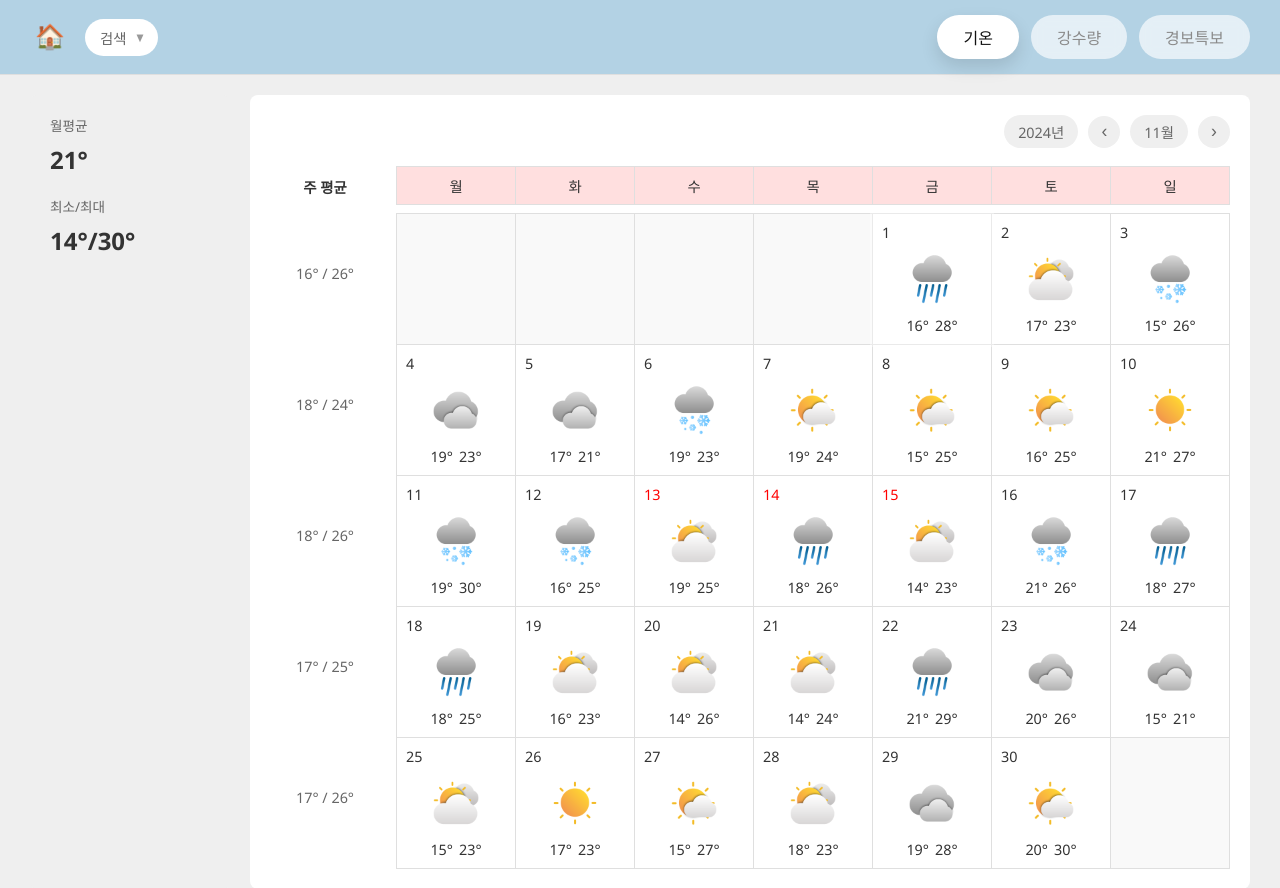
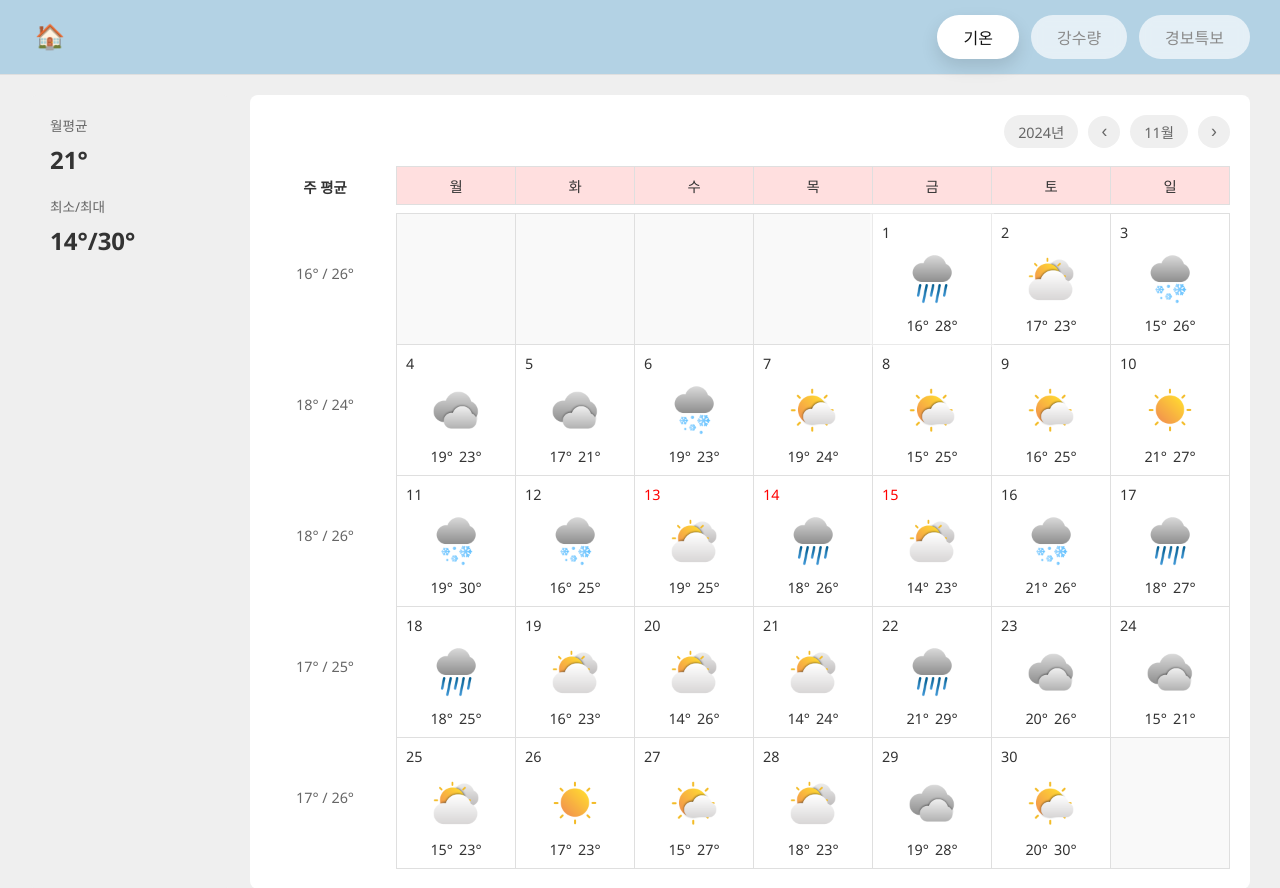
Before and after one commit to AMPers25/team09, a PHP site: page /pages/temp-calendar.html in a window 1280 px wide. Shown: the top 888 px of the page. Run offline with PHP 8.4, Linux system fonts and the light colour scheme.

Commit message:
remove search bar

```diff
--- a/assets/css/calendar.css
+++ b/assets/css/calendar.css
@@ -33,23 +33,6 @@ body {
     font-size: 1.5em;
     cursor: pointer;
     padding: 5px;
-}
-
-.search-bar {
-    background: white;
-    border-radius: 20px;
-    padding: 8px 15px;
-    display: flex;
-    align-items: center;
-    gap: 10px;
-    font-size: 0.9em;
-    color: #666;
-    cursor: pointer;
-}
-
-.dropdown-icon {
-    font-size: 0.7em;
-    color: #999;
 }
 
 .nav-right {
--- a/pages/temp-calendar.html
+++ b/pages/temp-calendar.html
@@ -11,10 +11,6 @@
     <div class="top-nav">
         <div class="nav-left">
             <button class="home-btn" aria-label="홈으로 이동">🏠</button>
-            <div class="search-bar">
-                <span>검색</span>
-                <span class="dropdown-icon">▼</span>
-            </div>
         </div>
         <div class="nav-right">
             <button class="nav-tab active" data-tab="temperature">기온</button>
```
